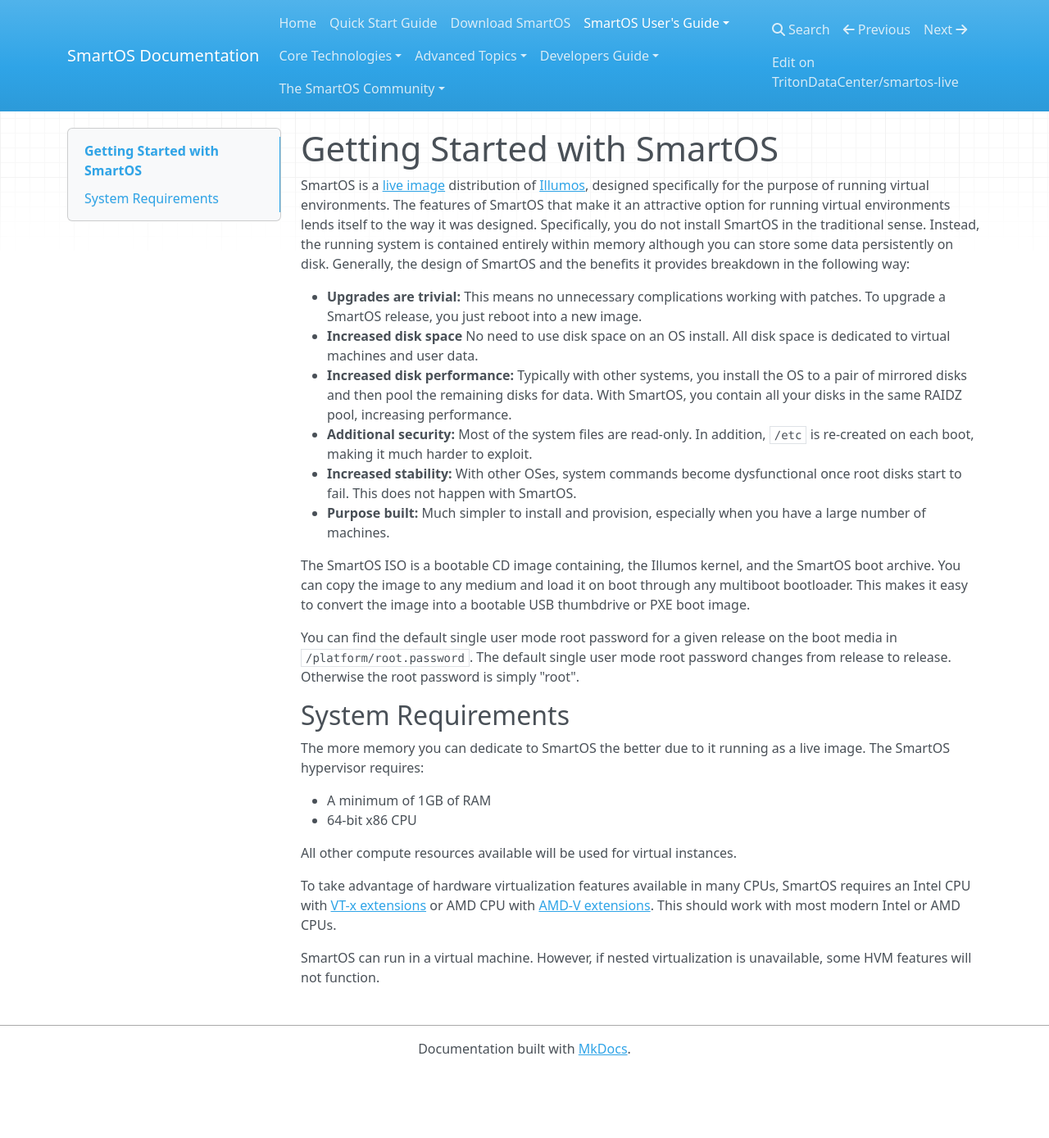
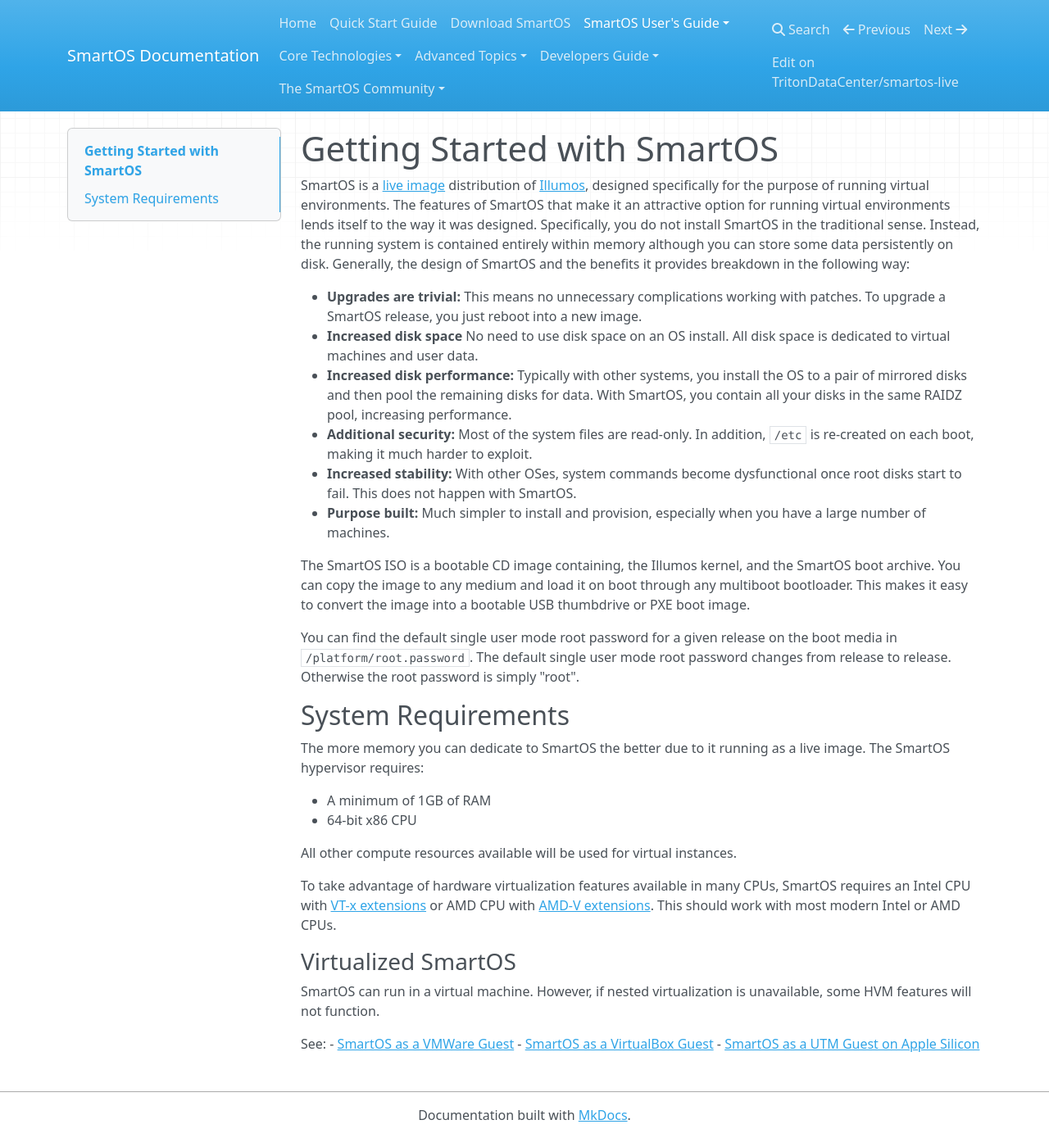
Before and after one commit to TritonDataCenter/smartos-docs, an MkDocs documentation site: the page built from docs/getting-started-with-smartos.md, in a window 1280 px wide and 1389 px high. Shown: the whole window at 82% size. Built offline with MkDocs 1.6.1, drawn with Linux system fonts in a browser that asks for light colours; nearby versions of some CDN libraries.

```diff
--- a/docs/getting-started-with-smartos.md
+++ b/docs/getting-started-with-smartos.md
@@ -57,5 +57,12 @@ SmartOS requires an Intel CPU with [VT-x extensions][vtx] or AMD CPU with
 [vtx]:http://en.wikipedia.org/wiki/VT-x#Intel_virtualization_.28VT-x.29
 [amdv]: https://en.wikipedia.org/wiki/X86_virtualization#AMD_virtualization_(AMD-V)
 
+### Virtualized SmartOS
+
 SmartOS can run in a virtual machine. However, if nested virtualization is
 unavailable, some HVM features will not function.
+
+See:
+- [SmartOS as a VMWare Guest](smartos-as-a-vmware-guest.md)
+- [SmartOS as a VirtualBox Guest](smartos-as-a-virtualbox-guest.md)
+- [SmartOS as a UTM Guest on Apple Silicon](smartos-as-a-utm-guest.md)
```
Also changed, not shown: docs/download-smartos.md (+1 -1 lines), docs/smartos-as-a-utm-guest.md (+2 -0 lines).
